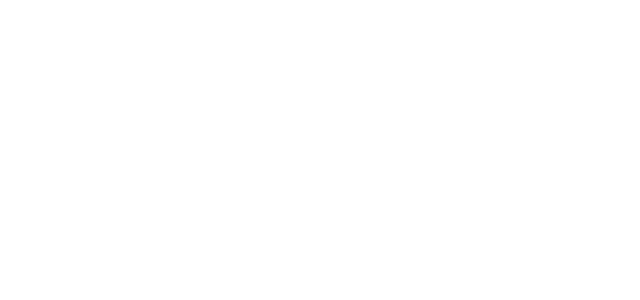
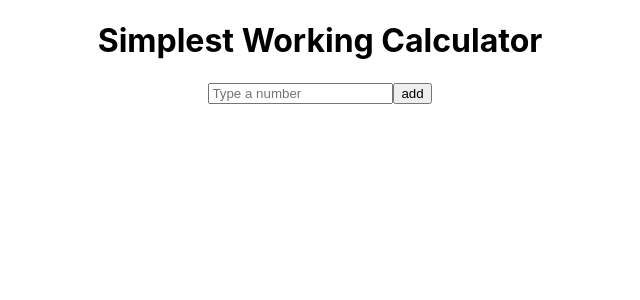
Before and after one commit to Tamana543/Calculator_react-miniApp, a React (Create React App) app in the folder my-calculator/: page / in a window 1280 px wide. Shown: the top 300 px of the page, without its empty margins (320-960 px from the left). Built offline with nearby package versions, Linux system fonts and the light colour scheme.

Commit message:
Basic Setup added

```diff
--- a/my-calculator/src/App.js
+++ b/my-calculator/src/App.js
@@ -1,10 +1,61 @@
-import logo from './logo.svg';
-import './App.css';
+import {
+  useState,
+  useRef
+} from "react";
+import "./App.css";
 
 function App() {
+  const inputRef = useRef(null);
+  const resultRef = useRef(null);
+  const [result, setResult] = useState(0);
+
+  function plus(e) {
+    e.preventDefault();
+    setResult((result) => result + Number(inputRef.current.value));
+  };
+
+  function minus(e) {
+  	// Add the code for the minus function
+  };
+
+  function times(e) {
+    // Add the code for the plus function
+  };
+
+  function divide(e) {
+    // Add the code for the divide function
+  };
+
+  function resetInput(e) {
+    // Add the code for the resetInput function
+  };
+
+  function resetResult(e) {
+  	// Add the code for the resetResult function
+  };
+
   return (
     <div className="App">
-
+      <div>
+        <h1>Simplest Working Calculator</h1>
+      </div>
+      <form>
+        <p ref={resultRef}>
+          {/* add the value of the current total */}
+        </p>
+        <input
+          pattern="[0-9]"
+          ref={inputRef}
+          type="number"
+          placeholder="Type a number"
+        />
+        <button onClick={plus}>add</button>
+        {/* Add the subtract button */}
+        {/* Add the multiply button */}
+        {/* Add the divide button */}
+        {/* Add the resetInput button */}
+        {/* Add the resetResult button */}
+      </form>
     </div>
   );
 }
```
